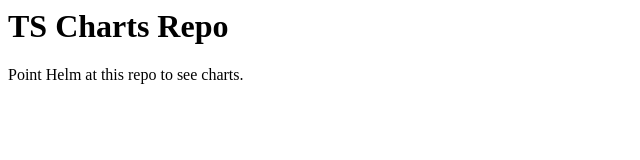
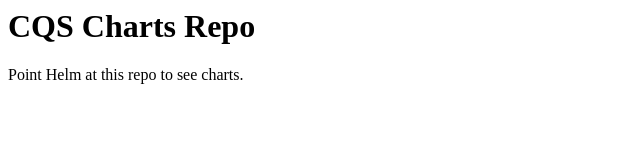
Before and after one commit to TranslatorSRI/CQS, a plain HTML site: page docs/index.html in a window 1280 px wide. Shown: the whole page, without its empty margins (0-640 px from the left). Drawn offline with Linux system fonts and the light colour scheme.

Commit message:
minor fix

```diff
--- a/docs/index.html
+++ b/docs/index.html
@@ -1,9 +1,9 @@
 <html>
 <head>
-    <title>Chart repo</title>
+    <title>CQS Chart repo</title>
 </head>
 <body>
-    <h1>TS Charts Repo</h1>
+    <h1>CQS Charts Repo</h1>
     <p>Point Helm at this repo to see charts.</p>
 </body>
 </html>
```
